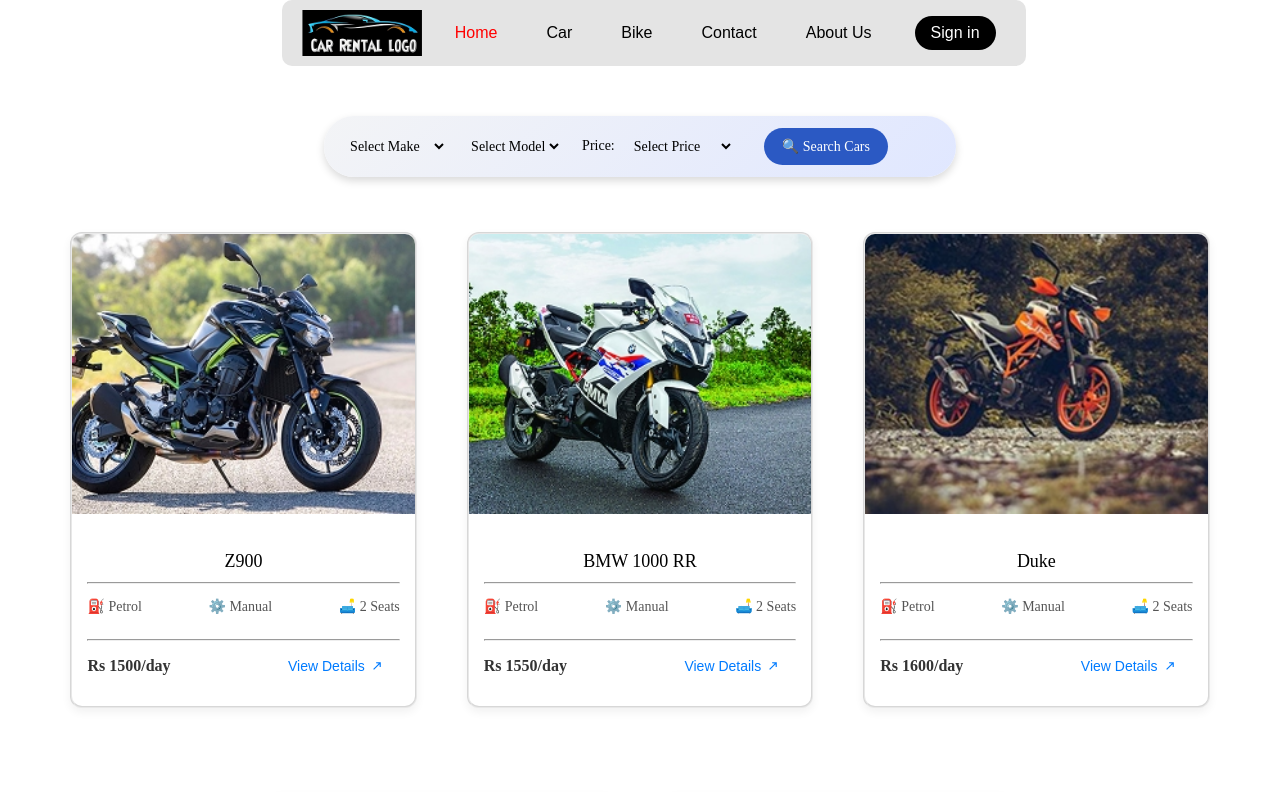
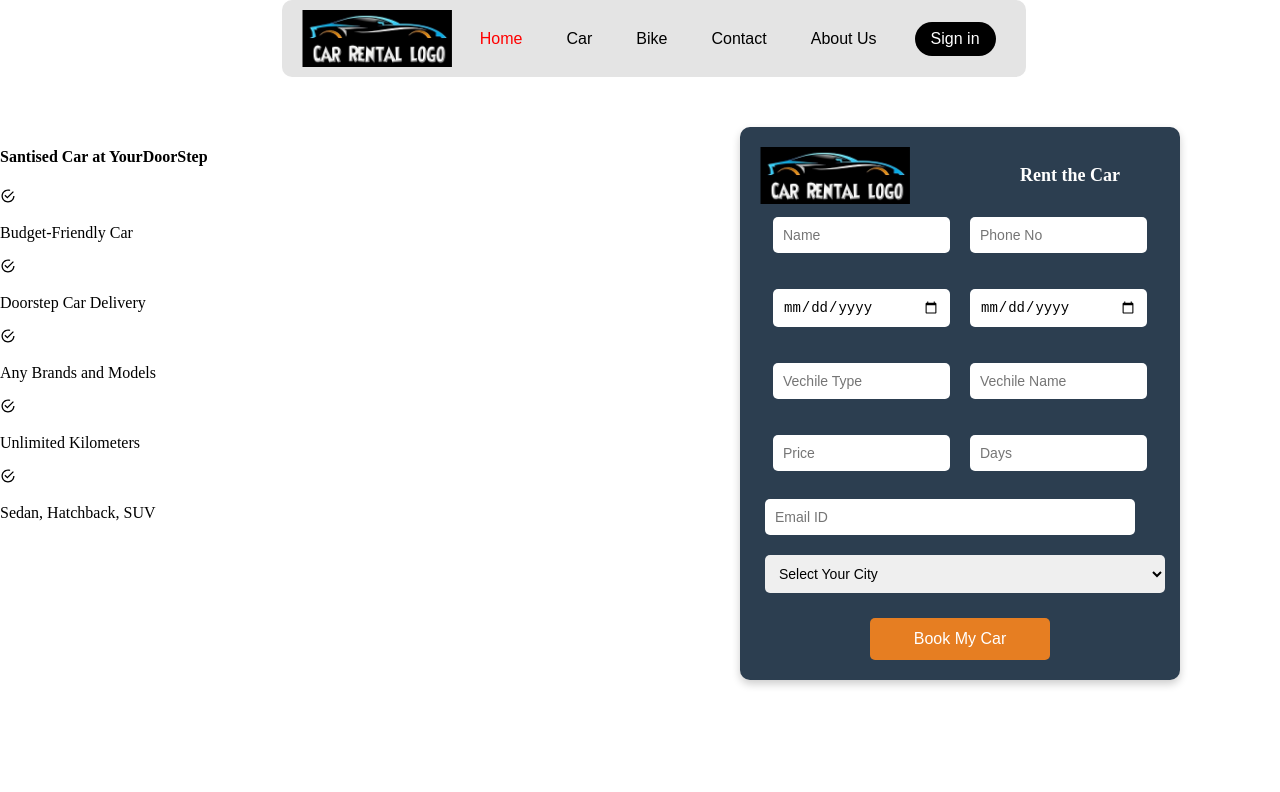
Before and after one commit to nithish0302/MernStack_project, a React (Vite) app in the folder bikerental/: page / in a window 1280 px wide. Shown: the top 792 px of the page. Built offline with nearby package versions, Linux system fonts and the light colour scheme; a web font is replaced by a local one.

Commit message:
File modified by adding features

```diff
--- a/bikerental/src/App.jsx
+++ b/bikerental/src/App.jsx
@@ -3,13 +3,15 @@
 import SignIn from "./Components/SignIn";
 import CarPage from "./Components/CarPage";
 import BikePage from "./Components/BikePage";
+import Order from "./Components/Order";
 function App() {
   return (
     <>
       {/* <CustomerFrontPage /> */}
       {/* <SignUp /> */}
       {/* <SignIn /> */}
-      <BikePage />
+      {/* <BikePage /> */}
+      <Order />
     </>
   );
 }
--- /dev/null
+++ b/bikerental/src/Components/Order.jsx
@@ -0,0 +1,149 @@
+import React, { useState } from "react";
+import Header from "./Header";
+import { IoMdCheckmarkCircleOutline } from "react-icons/io";
+import "../Order.css";
+import logo from "../assets/Logo.avif";
+
+const Order = () => {
+  return (
+    <>
+      <Header />
+      <div className="container">
+        <Detail />
+        <OrderComponent />
+      </div>
+    </>
+  );
+};
+
+function OrderComponent() {
+  const [name, setName] = useState("");
+  const [phone, setPhone] = useState("");
+  const [pickup, setPickup] = useState("");
+  const [drop, setDrop] = useState("");
+  const [email, setEmail] = useState("");
+  const [city, setCity] = useState("");
+  const [day, setDay] = useState("");
+  const [price, setPrice] = useState("");
+  const [vechilename, setVechilename] = useState("");
+  const [vechiletype, setVechiletype] = useState("");
+
+  return (
+    <div className="order-container">
+      <div className="order-header">
+        <img src={logo} alt="Car Rental Logo" className="logo" />
+        <h2>Rent the Car</h2>
+      </div>
+      <div className="order-form">
+        <div className="input-group">
+          <input
+            type="text"
+            placeholder="Name"
+            value={name}
+            onChange={(e) => setName(e.target.value)}
+          />
+          <input
+            type="text"
+            placeholder="Phone No"
+            value={phone}
+            onChange={(e) => setPhone(e.target.value)}
+          />
+        </div>
+        <div className="input-group">
+          <input
+            type="date"
+            placeholder="Pickup Date"
+            value={pickup}
+            onChange={(e) => setPickup(e.target.value)}
+          />
+          <input
+            type="date"
+            placeholder="Drop Date"
+            value={drop}
+            onChange={(e) => setDrop(e.target.value)}
+          />
+        </div>
+        <div className="input-group">
+          <input
+            type="text"
+            placeholder="Vechile Type"
+            value={vechiletype}
+            onChange={(e) => setVechiletype(e.target.value)}
+          />
+          <input
+            type="text"
+            placeholder="Vechile Name"
+            value={vechilename}
+            onChange={(e) => setVechilename(e.target.value)}
+          />
+        </div>
+        <div className="input-group">
+          <input
+            type="text"
+            placeholder="Price"
+            value={price}
+            onChange={(e) => setPrice(e.target.value)}
+          />
+          <input
+            type="text"
+            placeholder="Days"
+            value={day}
+            onChange={(e) => setDay(e.target.value)}
+          />
+        </div>
+        <input
+          type="email"
+          placeholder="Email ID"
+          value={email}
+          onChange={(e) => setEmail(e.target.value)}
+          className="email con"
+        />
+        <select
+          value={city}
+          onChange={(e) => setCity(e.target.value)}
+          className="select"
+        >
+          <option value="">Select Your City</option>
+          <option value="New York">New York</option>
+          <option value="Los Angeles">Los Angeles</option>
+          <option value="Chicago">Chicago</option>
+        </select>
+        <div className="button-container">
+          <button className="book-button">Book My Car</button>
+        </div>
+      </div>
+    </div>
+  );
+}
+
+export default Order;
+function Detail() {
+  return (
+    <>
+      {" "}
+      <div>
+        <h4>Santised Car at YourDoorStep</h4>
+        <div>
+          <IoMdCheckmarkCircleOutline />
+          <p>Budget-Friendly Car</p>
+        </div>
+        <div>
+          <IoMdCheckmarkCircleOutline />
+          <p>Doorstep Car Delivery</p>
+        </div>
+        <div>
+          <IoMdCheckmarkCircleOutline />
+          <p>Any Brands and Models</p>
+        </div>
+        <div>
+          <IoMdCheckmarkCircleOutline />
+          <p>Unlimited Kilometers</p>
+        </div>
+        <div>
+          <IoMdCheckmarkCircleOutline />
+          <p>Sedan, Hatchback, SUV</p>
+        </div>
+      </div>
+    </>
+  );
+}
--- /dev/null
+++ b/bikerental/src/Order.css
@@ -0,0 +1,93 @@
+.container {
+  display: flex;
+  width: 100%;
+  margin-top: 50px;
+}
+.order-container {
+  max-width: 400px;
+  background-color: #2c3e50;
+  color: white;
+  padding: 20px;
+  border-radius: 10px;
+  text-align: center;
+  box-shadow: 0 4px 8px rgba(0, 0, 0, 0.2);
+  margin: auto;
+  margin-right: 100px;
+}
+
+.order-header {
+  display: flex;
+  align-items: center;
+  justify-content: flex-start;
+  gap: 10px;
+}
+
+.logo {
+  width: 150px;
+  height: auto;
+}
+
+h2 {
+  font-size: 18px;
+  margin-left: 100px;
+}
+
+.order-form {
+  display: flex;
+  flex-direction: column;
+  gap: 10px;
+}
+
+.input-group {
+  display: flex;
+  gap: 10px;
+  margin: 8px;
+}
+
+.input-group input {
+  flex: 1;
+}
+
+input,
+select {
+  padding: 10px;
+  border-radius: 5px;
+  border: none;
+  font-size: 14px;
+  width: 100%;
+  margin: 5px;
+}
+
+.con {
+  display: flex;
+  justify-content: center;
+  align-items: center;
+  width: 100%;
+}
+.email {
+  width: 350px;
+}
+
+.book-button {
+  background-color: #e67e22;
+  color: white;
+  border: none;
+  padding: 12px 20px;
+  border-radius: 5px;
+  cursor: pointer;
+  font-size: 16px;
+  width: 180px;
+  display: block;
+  text-align: center;
+}
+
+.book-button:hover {
+  background-color: #d35400;
+}
+
+/* Centering the button */
+.button-container {
+  display: flex;
+  justify-content: center;
+  margin-top: 10px;
+}
```
